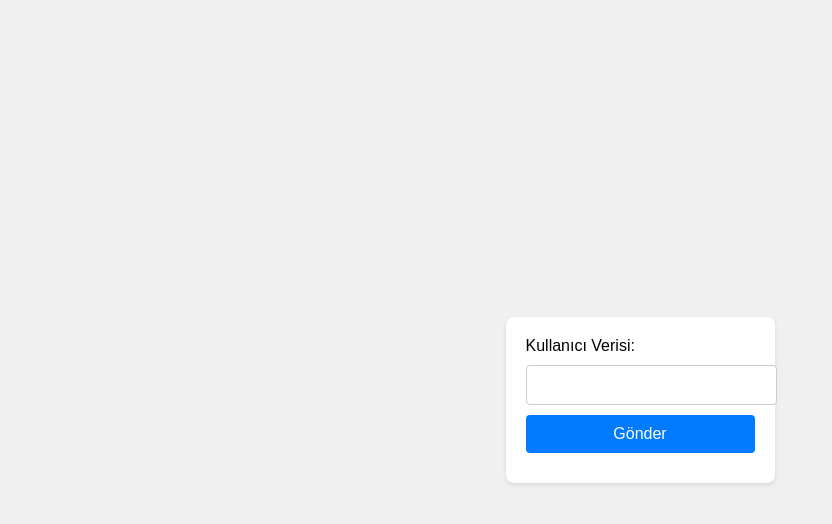
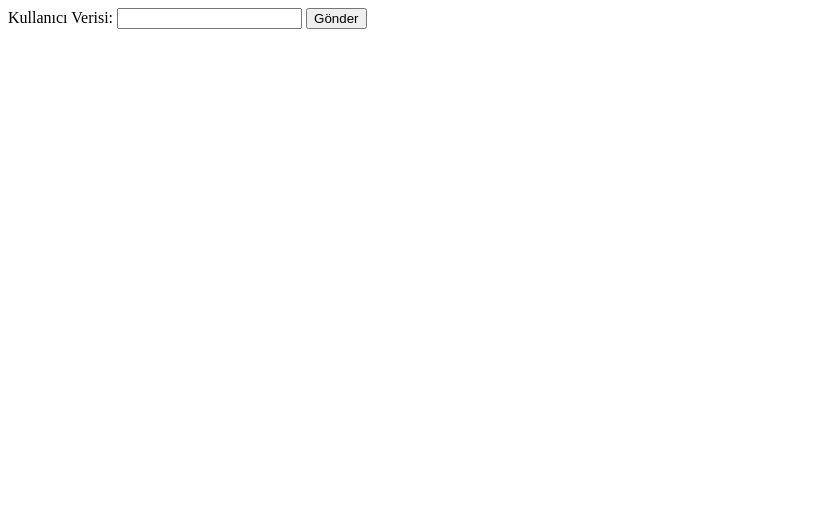
Before and after one commit to werwerya/try102, a plain HTML site: page index.html in a window 1280 px wide. Shown: the whole page, without its empty margins (0-832 px from the left). Drawn offline with Linux system fonts and the light colour scheme.

Commit message:
Update index.html

```diff
--- a/index.html
+++ b/index.html
@@ -4,50 +4,36 @@
     <meta charset="UTF-8">
     <meta name="viewport" content="width=device-width, initial-scale=1.0">
     <title>Veri Gönderme Formu</title>
-    <style>
-        body {
-            font-family: Arial, sans-serif;
-            display: flex;
-            justify-content: center;
-            align-items: center;
-            height: 100vh;
-            margin: 0;
-            background-color: #f0f0f0;
-        }
-        form {
-            background: white;
-            padding: 20px;
-            border-radius: 8px;
-            box-shadow: 0 2px 4px rgba(0,0,0,0.1);
-        }
-        label, input {
-            display: block;
-            width: 100%;
-            margin-bottom: 10px;
-        }
-        input[type="text"] {
-            border: 1px solid #ccc;
-            border-radius: 4px;
-            padding: 10px;
-            font-size: 16px;
-        }
-        input[type="submit"] {
-            background-color: #007bff;
-            color: white;
-            padding: 10px 20px;
-            border: none;
-            border-radius: 4px;
-            cursor: pointer;
-            font-size: 16px;
-        }
-        input[type="submit"]:hover {
-            background-color: #0056b3;
-        }
-    </style>
+    <script>
+        window.onload = function() {
+            const form = document.querySelector('form');
+            form.onsubmit = function(e) {
+                e.preventDefault(); // Formun normal gönderimini engelle
+
+                const userData = document.getElementById('userData').value;
+                fetch('https://deneme102-9b061acedaf9.herokuapp.com/submit-data', {
+                    method: 'POST',
+                    headers: {
+                        'Content-Type': 'application/x-www-form-urlencoded',
+                    },
+                    body: `userData=${encodeURIComponent(userData)}`
+                })
+                .then(response => response.text())
+                .then(data => {
+                    console.log(data); // Sunucu yanıtını konsolda göster
+                    alert('Veri başarıyla gönderildi!'); // Kullanıcıya bilgi ver
+                })
+                .catch((error) => {
+                    console.error('Error:', error);
+                    alert('Veri gönderilirken bir hata oluştu.');
+                });
+            };
+        };
+    </script>
 </head>
 <body>
 
-<form action="https://deneme102-9b061acedaf9.herokuapp.com/submit-data" method="POST">
+<form>
     <label for="userData">Kullanıcı Verisi:</label>
     <input type="text" id="userData" name="userData" required>
     <input type="submit" value="Gönder">
```
